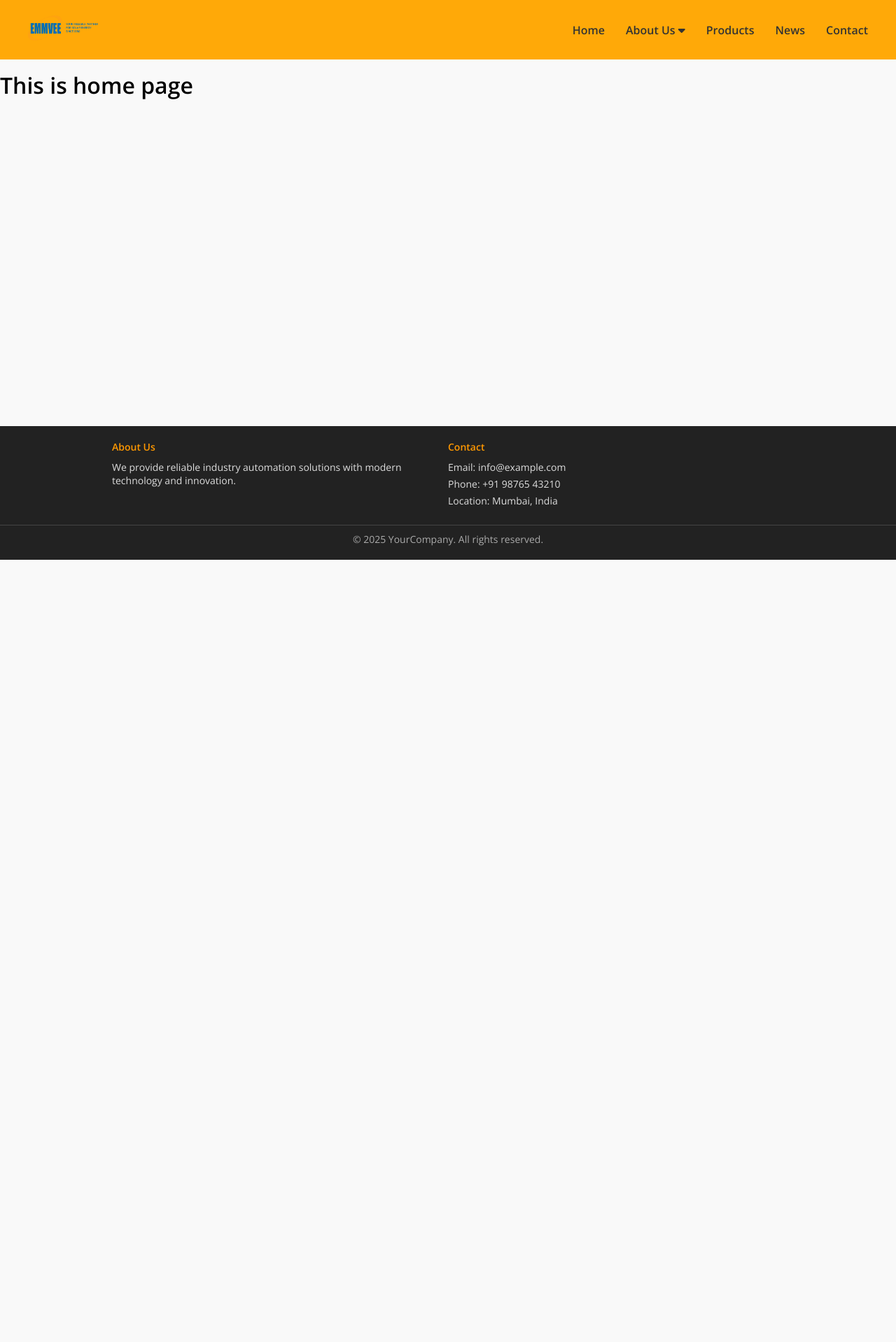
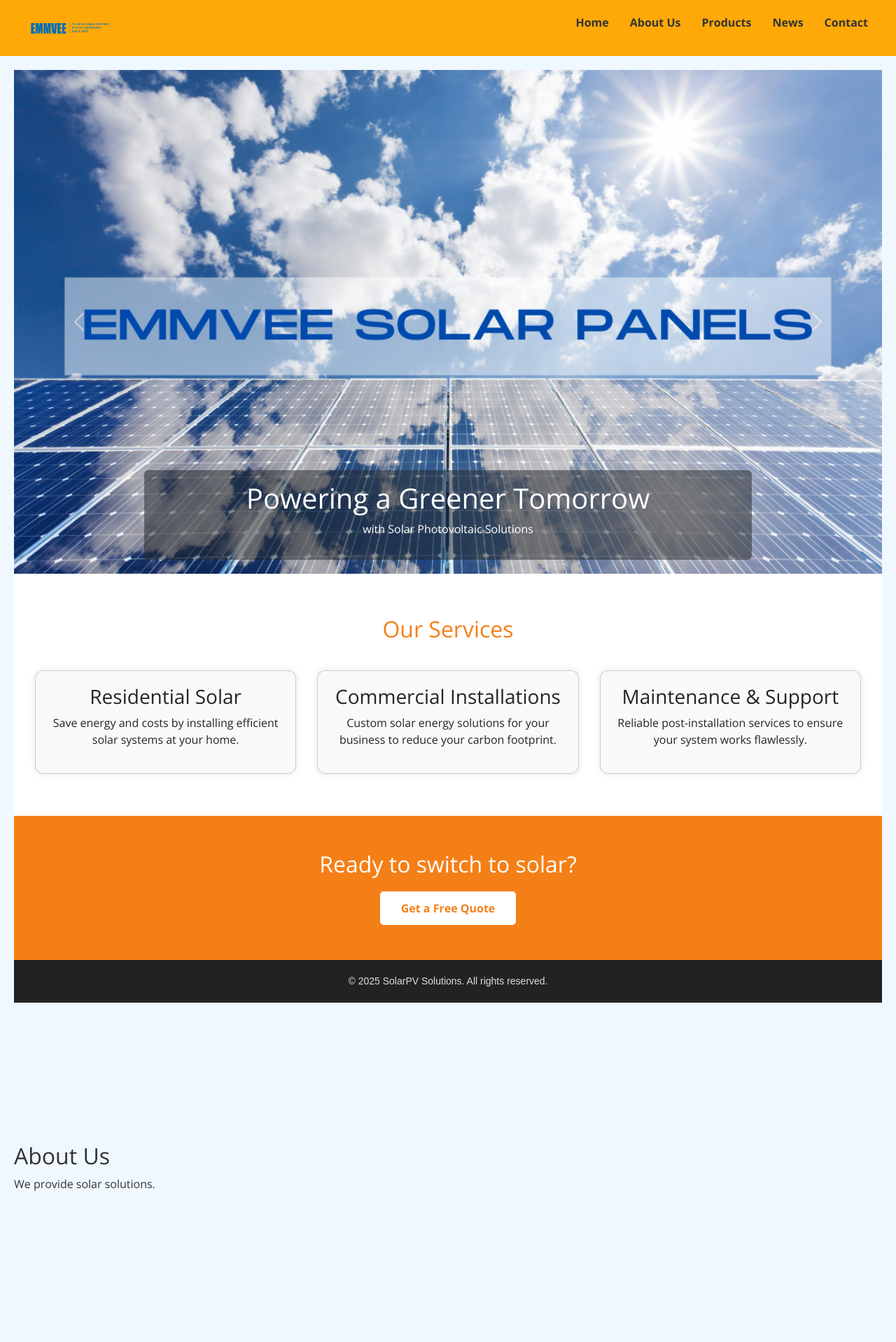
Before and after one commit to Gouri-gif/Templates, a Django app: page / in a window 1280 px wide. Shown: the top 1918 px of the page at 70% size. Before the commit the page ends 800 px from the top, so only its background shows below. Run offline with Django 5.2, Linux system fonts and the light colour scheme.

Commit message:
Carousel

```diff
--- a/templates/footer.html
+++ b/templates/footer.html
@@ -1,4 +1,4 @@
-{% block scripts %}
+
 <!DOCTYPE html>
 <html lang="en">
 <head>
@@ -67,4 +67,3 @@
 
 </body>
 </html>
-{% endblock scripts %}
--- a/templates/home.html
+++ b/templates/home.html
@@ -1,15 +1,151 @@
-{% extends 'index.html' %}
-
+{% load static %}
 {% block content %}
 <!DOCTYPE html>
 <html lang="en">
 <head>
-    <meta charset="UTF-8">
-    <meta name="viewport" content="width=device-width, initial-scale=1.0">
-    <title>Document</title>
+  <meta charset="UTF-8" />
+  <meta name="viewport" content="width=device-width, initial-scale=1.0"/>
+  <title>Solar Photovoltaic Solutions</title>
+
+  <!-- Bootstrap 5 CSS -->
+  <link href="https://cdn.jsdelivr.net/npm/bootstrap@5.3.0/dist/css/bootstrap.min.css" rel="stylesheet"/>
+  <link href="https://fonts.googleapis.com/css2?family=Open+Sans:wght@400;700&display=swap" rel="stylesheet"/>
+
+  <style>
+    body {
+      background-color: #f0f8ff;
+      font-family: 'Open Sans', sans-serif;
+      color: #333;
+    }
+
+    .services {
+      padding: 60px 30px;
+      background-color: #fff;
+      text-align: center;
+    }
+
+    .services h2 {
+      margin-bottom: 40px;
+      font-size: 2rem;
+      color: #f57f17;
+    }
+
+    .service-items {
+      display: grid;
+      grid-template-columns: repeat(auto-fit, minmax(250px, 1fr));
+      gap: 30px;
+    }
+
+    .card {
+      padding: 20px;
+      background-color: #f9f9f9;
+      border-radius: 12px;
+      box-shadow: 0 0 10px rgba(0,0,0,0.1);
+    }
+
+    .cta {
+      background-color: #f57f17;
+      color: white;
+      padding: 50px 30px;
+      text-align: center;
+    }
+
+    .cta h2 {
+      font-size: 2rem;
+      margin-bottom: 20px;
+    }
+
+    .cta button {
+      padding: 12px 30px;
+      background-color: white;
+      color: #f57f17;
+      font-weight: 700;
+      border: none;
+      border-radius: 5px;
+      cursor: pointer;
+    }
+
+    footer {
+      background-color: #222;
+      color: #fff;
+      text-align: center;
+      padding: 20px;
+      font-size: 0.9rem;
+    }
+  </style>
 </head>
 <body>
-    <h1>This is home page</h1>
+
+  <!-- Bootstrap Carousel Start -->
+  <div id="solarCarousel" class="carousel slide" data-bs-ride="carousel">
+    <div class="carousel-inner">
+      <div class="carousel-item active">
+        <img src="{% static 'images/carousel1.png' %}" class="d-block w-100" alt="Solar Panel 1" style="height: 90vh; object-fit: cover;">
+        <div class="carousel-caption d-none d-md-block bg-dark bg-opacity-50 rounded p-3">
+          <h1>Powering a Greener Tomorrow</h1>
+          <p>with Solar Photovoltaic Solutions</p>
+        </div>
+      </div>
+      <div class="carousel-item">
+        <img src="{% static 'images/carousel2.png' %}" class="d-block w-100" alt="Solar Panel 2" style="height: 90vh; object-fit: cover;">
+        <div class="carousel-caption d-none d-md-block bg-dark bg-opacity-50 rounded p-3">
+          <h1>Clean Energy for Your Home</h1>
+          <p>Residential and commercial installations</p>
+        </div>
+      </div>
+      <div class="carousel-item">
+        <img src="{% static 'images/carousel5.png' %}" class="d-block w-100" alt="Solar Panel 2" style="height: 90vh; object-fit: cover;">
+        <div class="carousel-caption d-none d-md-block bg-dark bg-opacity-50 rounded p-3">
+          <h1>Solar Manufacturing at Scale</h1>
+    <p>High-efficiency solar panel production by Emmvee</p>
+        </div>
+      </div>
+      <div class="carousel-item">
+        <img src="{% static 'images/carousel3.png' %}" class="d-block w-100" alt="Solar Panel 3" style="height: 90vh; object-fit: cover;">
+        <div class="carousel-caption d-none d-md-block bg-dark bg-opacity-50 rounded p-3">
+          <h1>Reliable Solar Maintenance</h1>
+          <p>Support services to ensure peak performance</p>
+        </div>
+      </div>
+    </div>
+    <button class="carousel-control-prev" type="button" data-bs-target="#solarCarousel" data-bs-slide="prev">
+      <span class="carousel-control-prev-icon" aria-hidden="true"></span>
+    </button>
+    <button class="carousel-control-next" type="button" data-bs-target="#solarCarousel" data-bs-slide="next">
+      <span class="carousel-control-next-icon" aria-hidden="true"></span>
+    </button>
+  </div>
+  <!-- Bootstrap Carousel End -->
+
+  <section class="services">
+    <h2>Our Services</h2>
+    <div class="service-items">
+      <div class="card">
+        <h3>Residential Solar</h3>
+        <p>Save energy and costs by installing efficient solar systems at your home.</p>
+      </div>
+      <div class="card">
+        <h3>Commercial Installations</h3>
+        <p>Custom solar energy solutions for your business to reduce your carbon footprint.</p>
+      </div>
+      <div class="card">
+        <h3>Maintenance & Support</h3>
+        <p>Reliable post-installation services to ensure your system works flawlessly.</p>
+      </div>
+    </div>
+  </section>
+
+  <section class="cta">
+    <h2>Ready to switch to solar?</h2>
+    <button>Get a Free Quote</button>
+  </section>
+
+  <footer>
+    &copy; 2025 SolarPV Solutions. All rights reserved.
+  </footer>
+
+  <!-- Bootstrap JS (with Popper) -->
+  <script src="https://cdn.jsdelivr.net/npm/bootstrap@5.3.0/dist/js/bootstrap.bundle.min.js"></script>
 </body>
 </html>
 {% endblock content %}
--- a/templates/index.html
+++ b/templates/index.html
@@ -10,7 +10,7 @@
         position: relative;
     }
         .footer {
-        position: fixed;
+
         bottom: 0;
         width: 100%;
         background-color: #222;
@@ -24,8 +24,8 @@
     <div class="content">
 
         {% block content %}
+        {% include 'home.html' %}
 
-        <h1>This is home page</h1>
 
         {% endblock content %}
 
--- a/templates/navbar.html
+++ b/templates/navbar.html
@@ -1,15 +1,17 @@
 <!DOCTYPE html>
-{%load static%}
-
+{% load static %}
 <html lang="en">
 <head>
   <meta charset="UTF-8" />
   <meta name="viewport" content="width=device-width, initial-scale=1.0"/>
-  <title>Orange Navbar</title>
-  <link rel="stylesheet" href="https://cdnjs.cloudflare.com/ajax/libs/font-awesome/6.4.0/css/all.min.css"/>
-  <link href="https://fonts.googleapis.com/css2?family=Open+Sans:wght@400;600&display=swap" rel="stylesheet"/>
+  <title>Solar Page</title>
 
   <style>
+    /* Enable smooth scrolling */
+    html {
+      scroll-behavior: smooth;
+    }
+
     * {
       margin: 0;
       padding: 0;
@@ -18,7 +20,6 @@
     }
 
     body {
-      min-height: 200vh;
       background-color: #f9f9f9;
     }
 
@@ -27,15 +28,10 @@
       position: fixed;
       top: 0;
       left: 0;
-      background-color: transparent;
+      background-color: rgb(255, 169, 8);
       transition: background-color 0.3s ease, box-shadow 0.3s ease;
       z-index: 1000;
       padding: 20px 40px;
-    }
-
-    nav.scrolled {
-      background-color: #ffffff;
-      box-shadow: 0 2px 10px rgba(0, 0, 0, 0.1);
     }
 
     .nav-container {
@@ -56,10 +52,6 @@
       gap: 30px;
     }
 
-    ul.nav-links li {
-      position: relative;
-    }
-
     ul.nav-links li a {
       text-decoration: none;
       color: #333;
@@ -71,8 +63,7 @@
       color: black;
     }
 
-    /* Dropdown */
-    ul.nav-links li .dropdown {
+    .dropdown {
       display: none;
       position: absolute;
       top: 40px;
@@ -84,6 +75,10 @@
       min-width: 180px;
     }
 
+    ul.nav-links li {
+      position: relative;
+    }
+
     ul.nav-links li:hover .dropdown {
       display: block;
     }
@@ -92,54 +87,53 @@
       display: block;
       padding: 10px 20px;
       color: #333;
-      transition: 0.3s;
     }
 
     .dropdown a:hover {
       background-color: #070605ff;
-      color: rgb(14, 9, 2);
+      color: white;
     }
 
-    @media (max-width: 768px) {
-      nav {
-        padding: 15px 20px;
-      }
-
-      ul.nav-links {
-        display: none;
-      }
-
-      .mobile-toggle {
-        display: block;
-        font-size: 24px;
-        cursor: pointer;
-      }
+    /* Offset fix for fixed navbar */
+    section {
+      scroll-margin-top: 100px;
+      padding: 100px 20px;
     }
   </style>
 </head>
+
 <body>
 
-  <nav id="mainNav" style="background-color: rgb(255, 169, 8);">
+  <!-- Navbar -->
+  <nav>
     <div class="nav-container">
       <div class="logo">
-        <img src="{% static 'images/emmvee logo.png' %}" height="50" width="100" alt="logo" />
+        <img src="{% static 'images/emmvee logo.png' %}" alt="logo" />
       </div>
       <ul class="nav-links">
-        <li><a href="{% url 'home' %}">Home</a></li>
+        <li><a href="#home">Home</a></li>
         <li>
-          <a href="{% url 'home' %}">About Us <i class="fas fa-caret-down"></i></a>
+          <a href="#about">About Us</a>
           <div class="dropdown">
-            <a href="{% url 'home' %}">Company Profile</a>
-            <a href="{% url 'home' %}">Culture</a>
+            <a href="#company-profile">Company Profile</a>
+            <a href="#culture">Culture</a>
           </div>
         </li>
-        <li><a href="{% url 'home' %}">Products</a></li>
-        <li><a href="{% url 'home' %}">News</a></li>
-        <li><a href="{% url 'home' %}">Contact</a></li>
+        <li><a href="#products">Products</a></li>
+        <li><a href="#news">News</a></li>
+        <li><a href="#contact">Contact</a></li>
       </ul>
-      <div class="mobile-toggle" style="display:none;"><i class="fas fa-bars"></i></div>
     </div>
   </nav>
 
+  <!-- Example sections to scroll to -->
+  <section id="home">{% include 'home.html' %}</section>
+  <section id="about"><h2>About Us</h2><p>We provide solar solutions.</p></section>
+  <section id="company-profile"><h2>Company Profile</h2><p>Company history and values.</p></section>
+  <section id="culture"><h2>Culture</h2><p>Our working environment.</p></section>
+  <section id="products"><h2>Products</h2><p>Explore our solar products.</p></section>
+  <section id="news"><h2>News</h2><p>Latest updates from our company.</p></section>
+  <section id="contact">{% include 'footer.html' %}</section>
+
 </body>
 </html>
```
Also changed, not shown: db.sqlite3 (deleted), static/images/carousel1.png (added), static/images/carousel2.png (added), static/images/carousel3.png (added), static/images/carousel4.jpg (added), static/images/carousel5.png (added).
